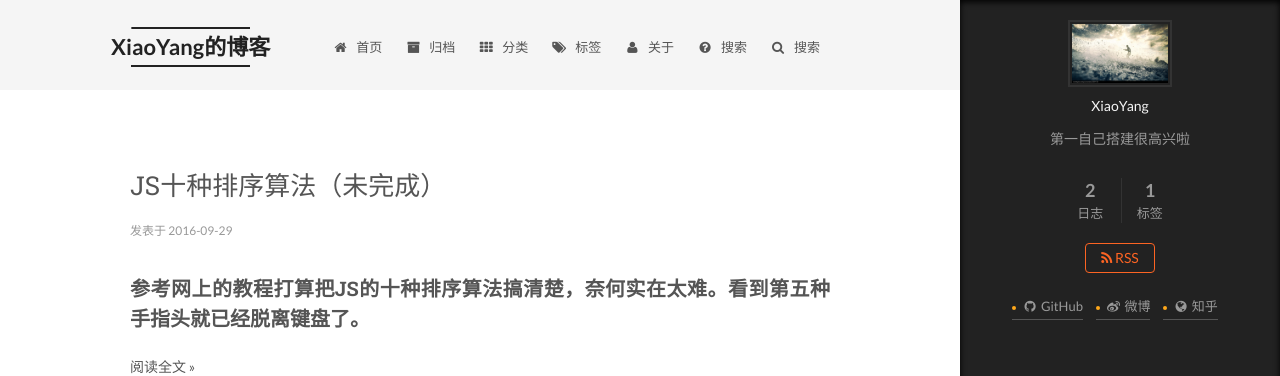
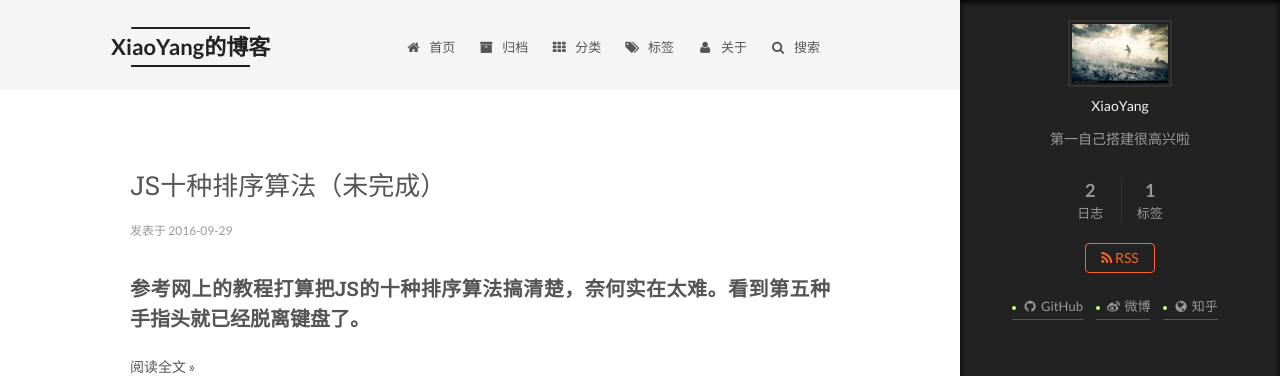
Before and after one commit to shouhutianshi/shouhutianshi.github.io, a plain HTML site: page index.html in a window 1280 px wide. Both pictures are taken after a click on the element 1217 px from the left and 742 px from the top of the page. Shown: the top 376 px of the page. Drawn offline with Linux system fonts and the light colour scheme; a web font is replaced by a local one.

Commit message:
Site updated: 2016-09-29 16:43:42

```diff
--- a/css/main.css
+++ b/css/main.css
@@ -1548,7 +1548,7 @@ pre .javascript .function {
   width: 4px;
   height: 4px;
   border-radius: 50%;
-  background: #ffa81a;
+  background: #c3ff83;
 }
 .links-of-blogroll {
   font-size: 13px;
--- a/index.html
+++ b/index.html
@@ -226,16 +226,6 @@
               <i class="menu-item-icon fa fa-fw fa-user"></i> <br />
 
             关于
-          </a>
-        </li>
-
-
-        <li class="menu-item menu-item-search">
-          <a href="/搜索" rel="section">
-
-              <i class="menu-item-icon fa fa-fw fa-question-circle"></i> <br />
-
-            搜索
           </a>
         </li>
 
```
Also changed, not shown: 2016/09/28/终于完成啦/index.html (+0 -10 lines), 2016/09/29/JS十种排序算法（未完成）/index.html (+0 -10 lines), archives/2016/09/index.html (+0 -10 lines), archives/2016/index.html (+0 -10 lines), archives/index.html (+0 -10 lines), tags/JavaScript/index.html (+0 -10 lines).
